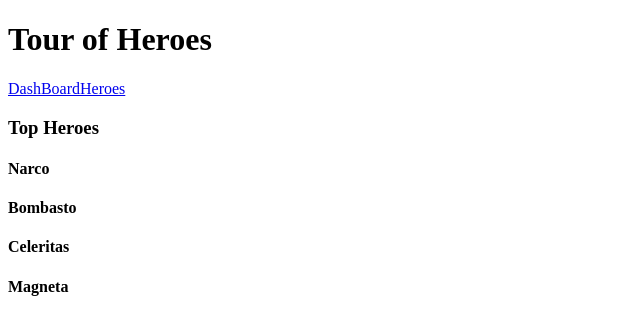
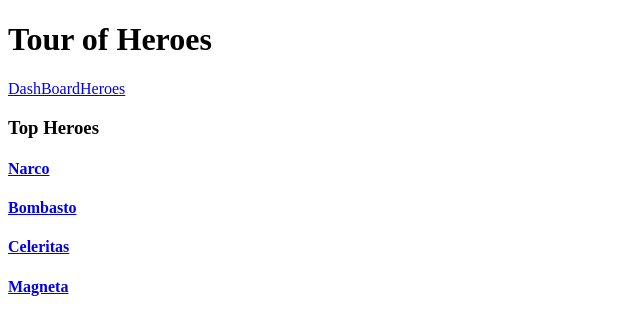
Before and after one commit to DajanaS/angular-tour-of-heroes, an Angular app: page /dashboard in a window 1280 px wide. Shown: the top 334 px of the page, without its empty margins (0-640 px from the left). Built offline with nearby package versions, Linux system fonts and the light colour scheme.

Commit message:
Step 5.5

```diff
--- a/src/app/app.module.ts
+++ b/src/app/app.module.ts
@@ -33,6 +33,10 @@
         path: 'detail/:id',
         component: HeroDetailComponent
       },
+      {
+        path: 'detail/:id',
+        component: HeroDetailComponent
+      },
     ])
   ],
   providers: [HeroService],
--- a/src/app/dashboard.component.html
+++ b/src/app/dashboard.component.html
@@ -1,8 +1,8 @@
 <h3>Top Heroes</h3>
 <div class="grid grid-pad">
-  <div *ngFor="let hero of heroes" class="col-1-4">
+  <a *ngFor="let hero of heroes" [routerLink]="['/detail', hero.id]" class="col-1-4">
     <div class="module hero">
       <h4>{{hero.name}}</h4>
     </div>
-  </div>
+  </a>
 </div>
```
